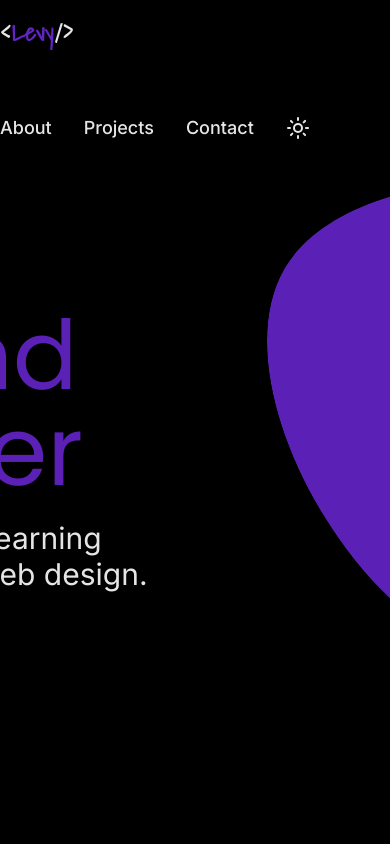
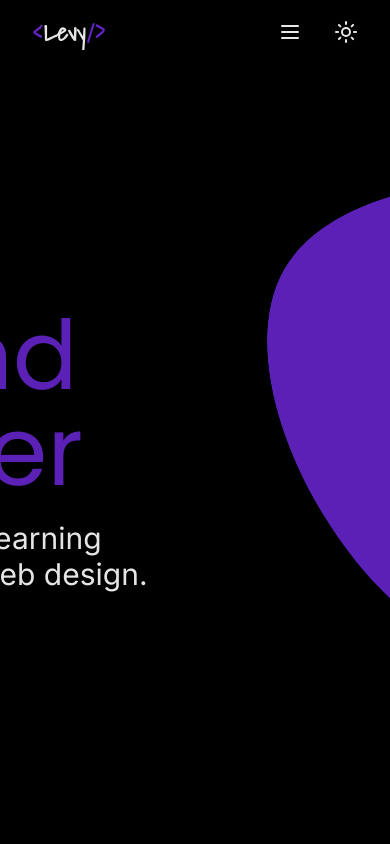
Before and after one commit to LevyMonteiro/portfolio, a React (Vite) app: page / in a window 390 px wide. Shown: the top 844 px of the page. Built offline with nearby package versions, Linux system fonts and the light colour scheme; what @designbycode/tailwindcss-text-shadow would draw is missing.

Commit message:
create Nav humberguer menu and responsive design

```diff
--- a/src/components/Nav.tsx
+++ b/src/components/Nav.tsx
@@ -1,9 +1,10 @@
-import { Moon, Sun } from 'lucide-react';
-import { useContext } from 'react';
+import { Moon, Sun, Menu, X } from 'lucide-react';
+import { useContext, useState } from 'react';
 import { ThemeContext } from '../context/ThemeContext';
 
 export default function Nav({ currentPage }: any) {
   const { theme, setTheme } = useContext(ThemeContext);
+  const [navVisibility, setNavVisibility] = useState(false);
 
   function toggleTheme() {
     if (theme === 'dark') {
@@ -15,13 +16,29 @@ export default function Nav({ currentPage }: any) {
     }
   }
 
+  function toggleNav() {
+    const mobNav = document.querySelector('#mobile-nav');
+    if (navVisibility) {
+      mobNav?.classList.add('-translate-y-full');
+      mobNav?.classList.remove('-translate-y-0');
+      setNavVisibility(!navVisibility);
+    } else {
+      mobNav?.classList.remove('-translate-y-full');
+      mobNav?.classList.add('-translate-y-0');
+      setNavVisibility(!navVisibility);
+    }
+  }
+
   return (
     <header
       className={`${
         theme === 'light' ? 'bg-neutral-50 text-black' : 'bg-black text-white'
-      } w-screen fixed top-0 left-0 flex justify-center z-10 opacity-90`}
+      } w-screen min-h-16 fixed top-0 left-0 flex flex-col justify-start items-center z-10 opacity-90`}
     >
-      <nav className='w-[1184px] h-16 gap-8 flex flex-wrap justify-between items-center text-center text-lg'>
+      <nav className='w-full 2xl:w-[1184px] h-16 px-8 sm:px-12 2xl:px-0 gap-8 flex flex-wrap justify-between items-center text-center text-lg z-10'>
+        <div id='logo' className='h-full flex items-center group'>
+          <span className='sr-only'>Home button navegation</span>
+
           <a
             href='/'
             className='text-2xl font-shadowintolight font-bold h-full flex items-center group'
@@ -54,8 +71,16 @@ export default function Nav({ currentPage }: any) {
               /&gt;
             </span>
           </a>
+        </div>
 
-        <ul className='flex h-full gap-8 font-medium'>
+        <div
+          id='navegation'
+          className='flex h-full gap-8 font-medium w-max justify-center items-center'
+        >
+          <ul
+            id='desktop-navegation'
+            className='w-min h-full lg:flex gap-8 hidden'
+          >
             {currentPage === 'root' && (
               <>
                 <li className='flex justify-center items-center'>
@@ -97,12 +122,76 @@ export default function Nav({ currentPage }: any) {
                 </li>
               </>
             )}
+          </ul>
+
+          <button
+            id='hamburger-menu'
+            className='hover:text-violet-600 transition ease-in-out duration-300 justify-center lg:hidden'
+            onClick={toggleNav}
+          >
+            <span className='sr-only'>Hambureger Menu</span>
+            {navVisibility ? <X /> : <Menu />}
+          </button>
 
           <li className='flex justify-center items-center hover:text-violet-600 transition ease-in-out duration-300'>
             <button onClick={toggleTheme}>
               {theme === 'dark' ? <Sun /> : <Moon />}
             </button>
           </li>
+        </div>
+      </nav>
+
+      <nav
+        id='mobile-nav'
+        className={`${
+          theme === 'light' ? 'bg-neutral-50 text-black' : 'bg-black text-white'
+        } h-screen text-lg font-medium absolute top-[62px] flex flex-col justify-center pt-16 -translate-y-full transition ease-in-out duration-700`}
+      >
+        <ul
+          id='mobile-navegation'
+          className='w-screen h-full lg:hidden gap-8 flex flex-col justify-start'
+        >
+          {currentPage === 'root' && (
+            <>
+              <li className='flex justify-center items-center'>
+                <a
+                  href='/#about'
+                  className='hover:text-violet-600 transition ease-in-out duration-300 justify-center'
+                >
+                  About
+                </a>
+              </li>
+              <li className='flex justify-center items-center'>
+                <a
+                  href='/#projects'
+                  className='hover:text-violet-600 transition ease-in-out duration-300 justify-center'
+                >
+                  Projects
+                </a>
+              </li>
+              <li className='flex justify-center items-center'>
+                <a
+                  href='/#contact'
+                  className='hover:text-violet-600 transition ease-in-out duration-300 justify-center'
+                >
+                  Contact
+                </a>
+              </li>
+            </>
+          )}
+
+          {currentPage === 'projectPage' && (
+            <>
+              <li className='flex justify-center items-center hover:text-violet-600 transition ease-in-out duration-300`'>
+                <a
+                  href='/'
+                  className='hover:text-violet-600 transition ease-in-out duration-300 justify-center flex items-center gap-1'
+                >
+                  Home
+                </a>
+              </li>
+            </>
+          )}
         </ul>
       </nav>
     </header>
--- a/tailwind.config.js
+++ b/tailwind.config.js
@@ -3,6 +3,14 @@ export default {
   content: ['./index.html', './src/**/*.{js,ts,jsx,tsx}'],
   theme: {
     extend: {
+      screens: {
+        sm: '425px',
+        md: '640px',
+        lg: '768px',
+        xl: '1024px',
+        '2xl': '1280px',
+      },
+
       fontFamily: {
         poppins: ['Poppins', 'sans-serif'],
         inter: ['Inter', 'sans-serif'],
```
Lines whose indentation alone changed are shown as unchanged.
